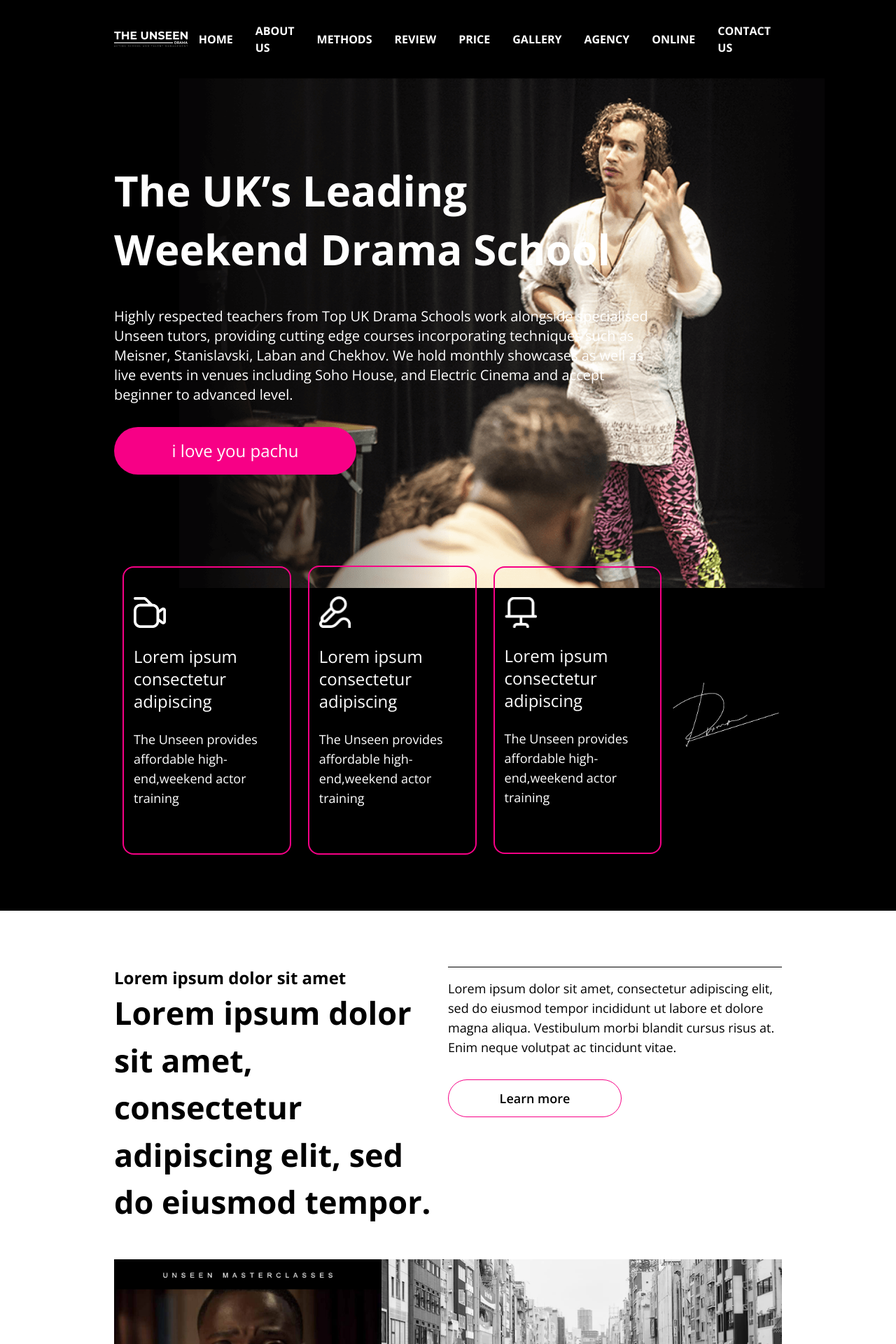
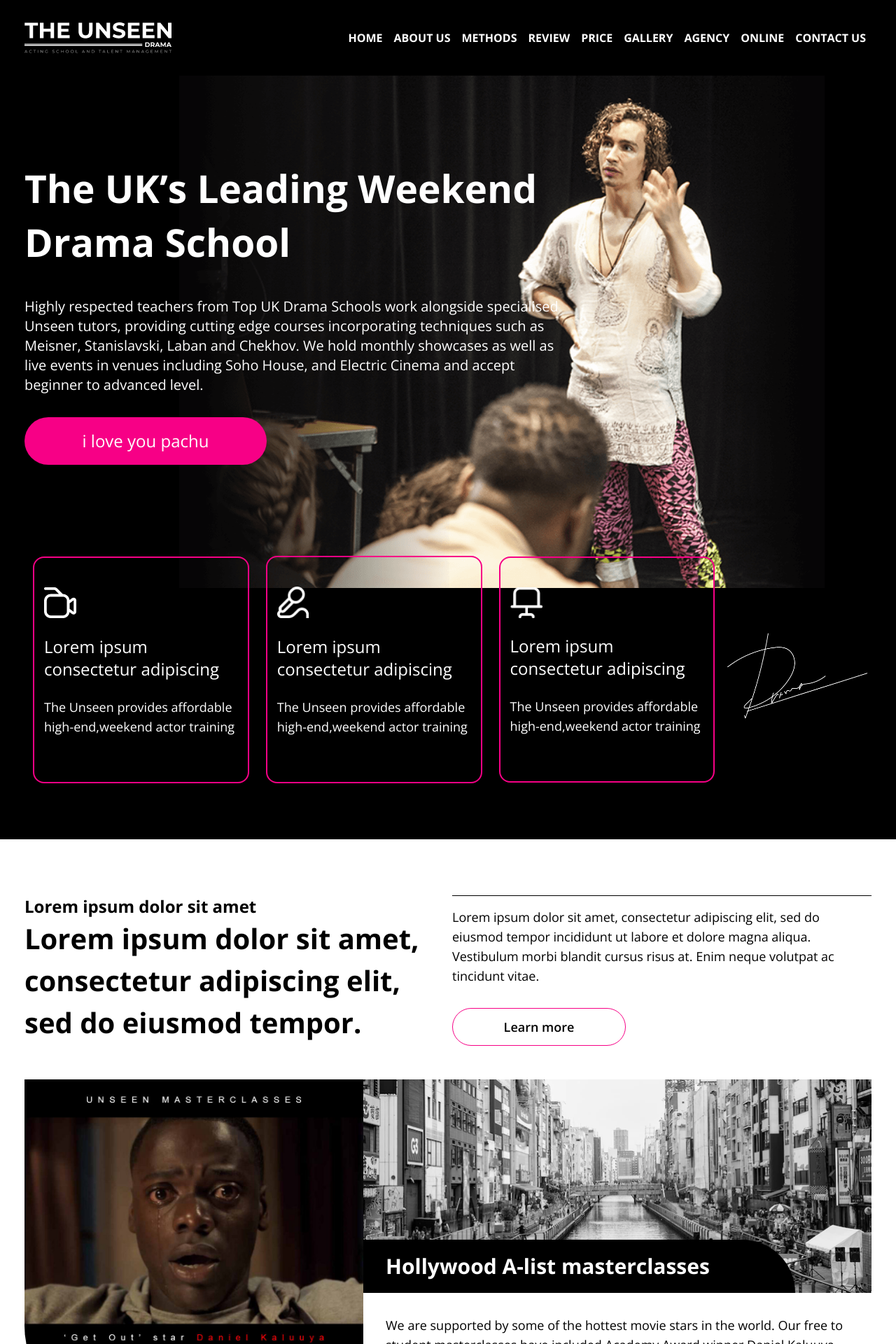
Before and after one commit to Aravind00777/unseen_react, a React (Vite) app: page / in a window 1280 px wide. Shown: the top 1920 px of the page at 70% size. Built offline with nearby package versions, Linux system fonts and the light colour scheme; data requests are answered from the project's data file.

Commit message:
responsive changes

```diff
--- a/src/components/Action_card.jsx
+++ b/src/components/Action_card.jsx
@@ -25,8 +25,8 @@ export default function Action_card(){
         }
         ]
     }
-    return <section className='py-20'>
-        <div className="container">
+    return <section className='py-20 '>
+        <div className="container max-xxl:max-w-full">
             <ul className='flex items-center '>
                 {actioncard?.cards?.map((item ,index)=>(
                     <li key={index} className=' flex-1 px-3'>
--- a/src/components/Banner.jsx
+++ b/src/components/Banner.jsx
@@ -35,10 +35,10 @@ export default function Banner() {
 
     return (
         <section className="bg-black py-20 z-[1] relative pt-[230px] min-h-screen flex items-center">
-            <div className="container">
+            <div className="container max-xxl:max-w-full">
                 <>
                 <div className="max-w-3xl ">
-                    <h1 className='text-white text-6xl font-bold leading-[1.4]'>
+                    <h1 className='text-white text-6xl max-xxl:text-[55px] font-bold leading-[1.4]'>
                         {bannerItems.name || 'Loading...'}
                     </h1>
                     <p className='text-white text-xl pt-10 font-normal'>
--- a/src/components/Footer.jsx
+++ b/src/components/Footer.jsx
@@ -27,7 +27,7 @@ export default function Footer(){
 
     },[]);
     return <footer className='pt-20 pb-10 bg-black text-white border-t-[7px] border-dark-pink'>
-        <div className="container">
+        <div className="container max-xxl:max-w-full">
             <a href=""><img className='object-contain w-auto h-auto' src={logo} alt="" /></a>
             <ul className='flex pb-24 pt-16'>
                 {footerdata?.footertitles?.map((item , outterIndex)=>(
--- a/src/components/Header.jsx
+++ b/src/components/Header.jsx
@@ -12,12 +12,12 @@ export default function Header(props){
       }, []);
     return  (
       <div className="fixed top-0 bg-black py-8 w-full left-0 z-[99]">
-       <div className="container">
+       <div className="container max-xxl:max-w-full">
            <nav className="flex items-center justify-between">
         <a href="#"><img src={logo} alt="" /></a>
             <ul className="flex items-center justify-center">
                 {navItems.map((item ) => (
-                    <li className="px-4 " key={item.id}>
+                    <li className="px-4 max-xxl:px-2" key={item.id}>
                     <a className="text-white uppercase hover:text-dark-pink font-bold transition-all text-base"  href={item.href}>{item.label}</a>
                     </li>
                 ))}
--- a/src/components/Hollywoodcard.jsx
+++ b/src/components/Hollywoodcard.jsx
@@ -36,7 +36,7 @@ export default function Hollywoodcard(){
         <div className='basis-[60%] max-w-[60%]'>
             <div className='relative'>
             <img className='w-full h-[305px] object-cover ' src={item.image} alt="" />
-            <span className={`inline-block font-bold absolute bottom-0 py-5 px-8 text-4xl text-white bg-black w-[85%] rounded-tr-[80px]  ${index === 1 ?"right-0 rounded-tr-none rounded-ss-[80px] text-right":""}`}>{item.title}</span>
+            <span className={`inline-block font-bold absolute bottom-0 py-5 px-8 text-4xl max-xxl:text-3xl text-white bg-black w-[85%] rounded-tr-[80px]  ${index === 1 ?"right-0 rounded-tr-none rounded-ss-[80px] text-right":""}`}>{item.title}</span>
             </div>
             <div>
                 <p className='text-lg p-8'>{item.content}</p>
--- a/src/components/Knowmore.jsx
+++ b/src/components/Knowmore.jsx
@@ -12,11 +12,11 @@ export default function Knowmore(){
                     .catch((error) => console.error('Error fetching learnmore items:', error));
             }, []);
     return <section className='relative z-[2] py-ptA1 text-white'>
-        <img src={knowbg} className='h-full absolute object-contain w-full z-[-1] left-0 top-0 bottom-0 right-0' alt="" />
-        <div className="container text-center">
-                <h3 className='text-45px font-bold'>{Knowmore.knowmore_title}</h3>
+        <img src={knowbg} className='h-full absolute object-cover w-full z-[-1] left-0 top-0 bottom-0 right-0' alt="" />
+        <div className="container text-center max-xxl:max-w-full">
+                <h3 className='text-45px max-xxl:text-[40px] font-bold'>{Knowmore.knowmore_title}</h3>
                 <p className='text-lg py-5'>{Knowmore.knowmore_cnt}</p>
-                <a href="#" className='block rounded-full max-w-max282 text-2xl py-[19px] mx-auto px-[50px] font-semi border border-white'>{Knowmore.knowmore_btn}</a>
+                <a href="#" className='block duration-300 ease-in-out hover:bg-white hover:text-dark-pink rounded-full max-w-max282 text-2xl py-[19px] mx-auto px-[50px] font-semi border border-white'>{Knowmore.knowmore_btn}</a>
         </div>
     </section>
 }
--- a/src/components/Latestnews.jsx
+++ b/src/components/Latestnews.jsx
@@ -26,7 +26,7 @@ export default function Latestnews(){
         newstitle:"Latest news"
     }
     return <section className="pt-20 pb-6">
-        <div className="container ">
+        <div className="container max-xxl:max-w-full">
             <ul className='flex items-center pb-20'>
                 {latestnews?.news?.map((item , index) => (
                     <li key={index} className='flex-1 p-6 bg-lightgrey rounded-[20px] mx-3'>
@@ -35,12 +35,12 @@ export default function Latestnews(){
                     className="object-contain w-full "
                     />
                     <span className='block pt-6 pb-10 text-2xl font-bold'>{item.titles}</span>
-                    <a href="" className='text-lg capitalize'>{item.readmore}</a>
+                    <a href="" className='text-lg capitalize hover:text-dark-pink duration-300 ease-in-out'>{item.readmore}</a>
                 </li>
                 ))}
 
             </ul>
-            <h3 className='text-45px font-bold'>{latestnews.newstitle}</h3>
+            <h3 className='text-45px max-xxl:text-[40px] font-bold'>{latestnews.newstitle}</h3>
         </div>
     </section>
 }
--- a/src/components/Learnmore.jsx
+++ b/src/components/Learnmore.jsx
@@ -11,17 +11,17 @@ export default function Learnmore(){
                 .catch((error) => console.error('Error fetching learnmore items:', error));
         }, []);
     return <section className='py-20'>
-        <div className="container">
+        <div className="container max-xxl:max-w-full">
             {learnmore?.learnmore_block?.map((item ,index) => (
-                    <div key={index} className='flex item-center justify-center'>
+                    <div key={index} className='flex  gap-3 item-center justify-center'>
                     <div className='max-w-[50%] basis-1/2 '>
                             <span className='block text-2xl font-bold'>{item.subtitle}</span>
-                            <h2 className='text-45px font-bold'>{item.title}</h2>
+                            <h2 className='text-45px max-xxl:text-[40px] font-bold'>{item.title}</h2>
                     </div>
                     <div className='max-w-[50%] basis-1/2 '>
                             <hr className='border-1 border-black pb-4'/>
                             <p className='text-lg'>{item.content}</p>
-                            <a href="" className='text-lg border border-dark-pink rounded-full mt-8 max-w-[248px] font-semibold py-3 px-4 block text-center'>{item.btn}</a>
+                            <a href="" className='duration-300 ease-in-out hover:bg-dark-pink hover:text-white text-lg border border-dark-pink rounded-full mt-8 max-w-[248px] font-semibold py-3 px-4 block text-center'>{item.btn}</a>
                     </div>
                 </div>
             ))}
--- a/src/components/Logosec.jsx
+++ b/src/components/Logosec.jsx
@@ -28,8 +28,8 @@ export default function Logosec (){
 
     }
     return <section className="pt-12 pb-20">
-        <div className="container">
-            <h2 className="text-45px font-bold">{datasec.title}</h2>
+        <div className="container max-xxl:max-w-full">
+            <h2 className="text-45px max-xxl:text-[40px] font-bold">{datasec.title}</h2>
             <ul className=" py-16 flex-wrap grid grid-flow-col grid-rows-2  items-center gap-8">
                 {datasec.grid.map((item , index) => (
                     <li key={index}><img className="w-full object-contain h-full" src={item.image} alt="" /></li>
--- a/src/components/Videosec.jsx
+++ b/src/components/Videosec.jsx
@@ -12,8 +12,8 @@ export default function Videosec (){
             playbtn:playbtn
     }
     return <section className="py-20 bg-lightgrey">
-        <div className="container">
-                <h2 className='font-bold text-45px '>{videoSec.videotitle}</h2>
+        <div className="container max-xxl:max-w-full">
+                <h2 className='font-bold text-45px max-xxl:text-[40px]'>{videoSec.videotitle}</h2>
                 <div className='relative z-[2] mt-10'>
                     <video className='w-full h-full' src={videoSec.videolink}></video>
                     <LazyLoadImage
```
Also changed, not shown: src/components/Readmore.jsx (+4 -4 lines).
